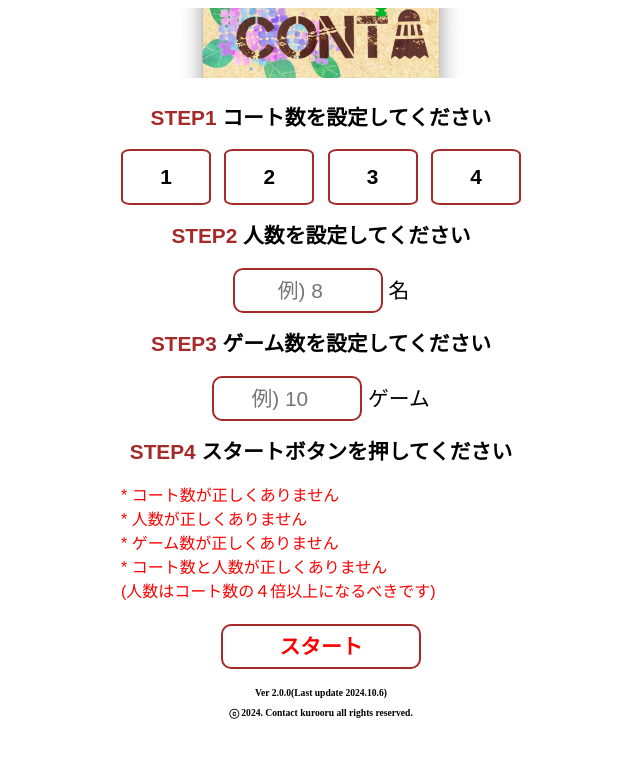
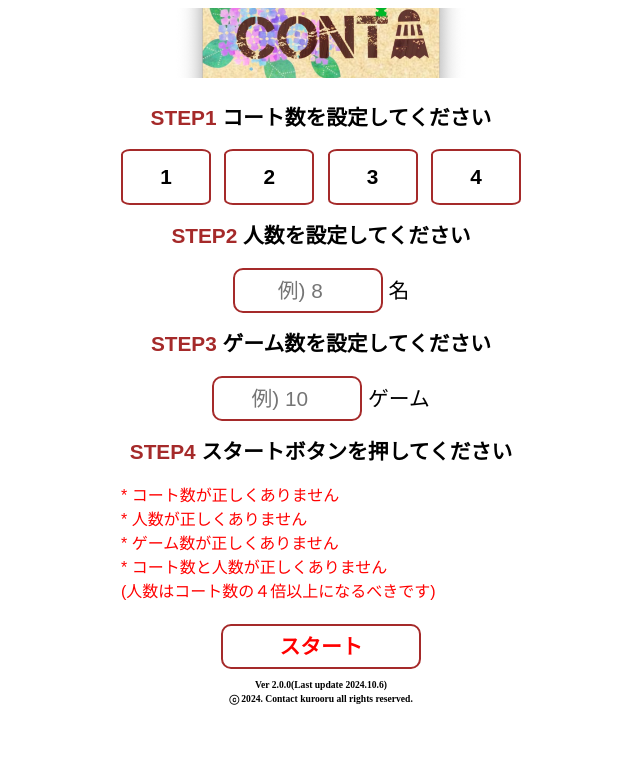
Before and after one commit to Yang-Min-Seok/contact2, a React (Vite) app: page / in a window 1280 px wide. Shown: the top 758 px of the page, without its empty margins (319-959 px from the left). Built offline with nearby package versions, Linux system fonts and the light colour scheme.

Commit message:
footer update

```diff
--- a/src/pages/shuffle/style.jsx
+++ b/src/pages/shuffle/style.jsx
@@ -7,6 +7,7 @@ export const BodyDiv = styled.div`
     display: flex;
     flex-direction: column;
     justify-content: center;
+    position: relative;
 
     p:nth-child(1) {
         margin: 3% auto;
--- a/src/styles/global/footer/body.jsx
+++ b/src/styles/global/footer/body.jsx
@@ -1,11 +1,11 @@
-import { BodyDiv } from "./style";
+import { FooterDiv } from "./style";
 function Body() {
 
     return (
-        <BodyDiv>
+        <FooterDiv>
             <p>Ver 2.0.0(Last update 2024.10.6)</p>
             <p>ⓒ 2024. Contact kurooru all rights reserved.</p>
-        </BodyDiv>
+        </FooterDiv>
     );
 }
 
--- a/src/styles/global/footer/style.jsx
+++ b/src/styles/global/footer/style.jsx
@@ -1,13 +1,14 @@
 import { styled } from "styled-components";
 
-export const BodyDiv = styled.div`
-    height: 30px;
-
+export const FooterDiv = styled.div`
+    text-align: center;
+    width: 100%;
+    position: relative;
     p{
-        margin: 2% 0;
-        text-align: center;
+        margin: 0;
         font-size: 60%;
         font-family: serif;
         font-weight: 900;
+        line-height: 1.5;
     }
 `
```
